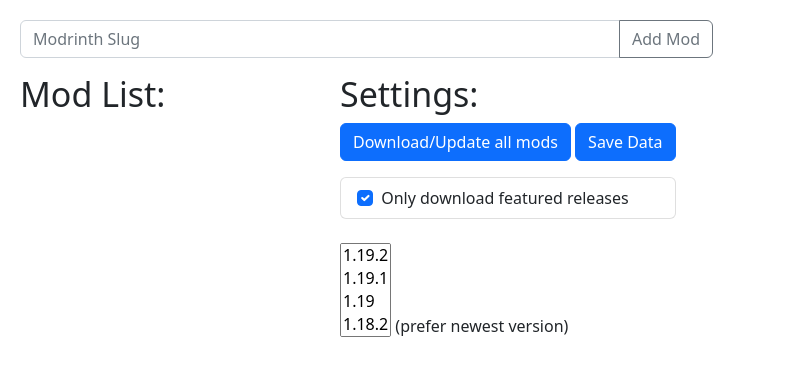
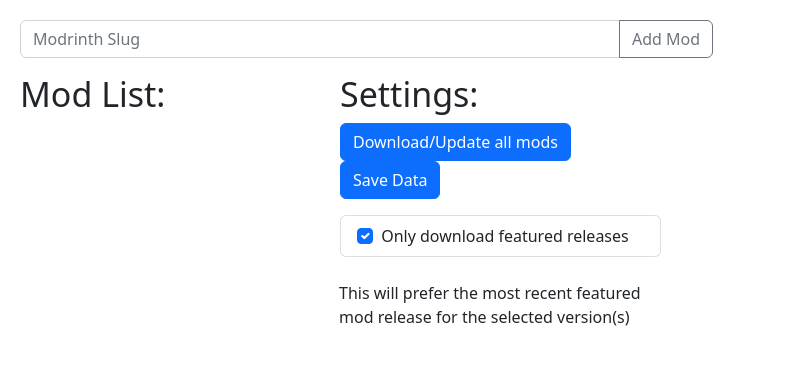
Before and after one commit to slushie0/mc-mod-handler, an Electron app: page index.html in a window 800 px wide. Drawn offline with nearby package versions, Linux system fonts and the light colour scheme; no server answers.

Commit message:
ui update

```diff
--- a/index.html
+++ b/index.html
@@ -22,39 +22,17 @@
       <button type="button" class="btn btn-primary" onclick="downloadMods()">Download/Update all mods</button>
       <button type="button" class="btn btn-primary" id="save-btn" onclick="saveData()">Save Data</button>
       <p id="download-warning save-warning" class="warning"></p>
-
       <ul class="list-group" id="download-featured-el">
         <li class="list-group-item">
           <input class="form-check-input me-1" type="checkbox" value="" checked id="download-featured">
           <label class="form-check-label stretched-link" for="download-featured">Only download featured releases</label>
         </li>
       </ul>
-    <br>
-    <select name="version" id="version" multiple>
-      <option value="1.19.2">1.19.2</option>
-      <option value="1.19.1">1.19.1</option>
-      <option value="1.19">1.19</option>
-      <option value="1.18.2">1.18.2</option>
-      <option value="1.18.1">1.18.1</option>
-      <option value="1.18">1.18</option>
-      <option value="1.17.1">1.17.1</option>
-      <option value="1.17">1.17</option>
-      <option value="1.16.5">1.16.5</option>
-      <option value="1.16.4">1.16.4</option>
-      <option value="1.16.3">1.16.3</option>
-      <option value="1.16.2">1.16.2</option>
-      <option value="1.16.1">1.16.1</option>
-      <option value="1.16">1.16</option>
-      <option value="1.15.2">1.15.2</option>
-      <option value="1.15.1">1.15.1</option>
-      <option value="1.15">1.15</option>
-      <option value="1.14.4">1.14.4</option>
-      <option value="1.14.3">1.14.3</option>
-      <option value="1.14.2">1.14.2</option>
-      <option value="1.14.1">1.14.1</option>
-      <option value="1.14">1.14</option>
-    </select>
-    <span>(prefer newest version)</span>
+      <br>
+      <div class="input-group mb-3">
+        <ul id="version-select" class="list-group"></ul>
+        <p>This will prefer the most recent featured mod release for the selected version(s)</p>
+      </div>
     </div>
     <script src="https://cdn.jsdelivr.net/npm/bootstrap@5.2.0/dist/js/bootstrap.bundle.min.js" integrity="sha384-A3rJD856KowSb7dwlZdYEkO39Gagi7vIsF0jrRAoQmDKKtQBHUuLZ9AsSv4jD4Xa" crossorigin="anonymous"></script>
     <script src="./renderer.js"></script>
--- a/style.css
+++ b/style.css
@@ -29,7 +29,8 @@
 #settings {
   float: left;
   margin-left: 20px;
-  min-width: 300px;
+  min-width: 321px;
+  width: min-content;
 }
 
 .warning {
```
